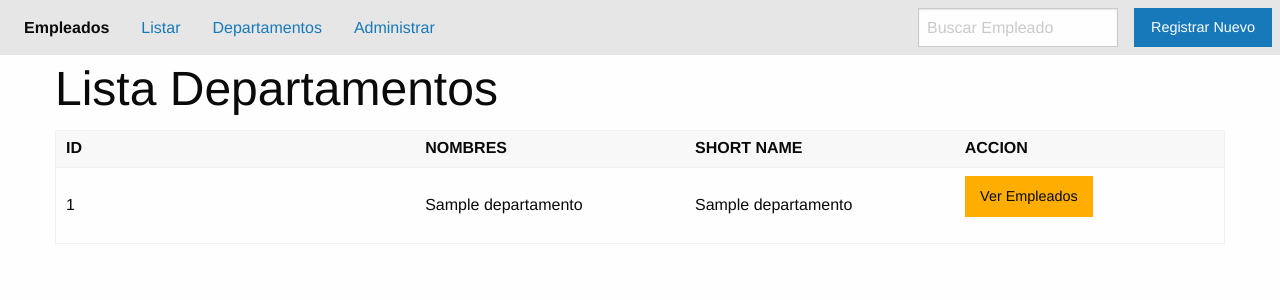
After one commit to supereze/empleado, a Django app: template templates/departamento/lista.html in a window 1280 px wide. The commit adds this page. Shown: the top 300 px of the page. Run offline with Django 3.2, Linux system fonts and the light colour scheme; the template is opened without the code that fills it: most values are stand-ins (such as "Sample title", 1, 10 or a date in 2020); some libraries are stand-ins or nearby versions.

Commit message:
[feat] department view

```diff
--- a/applications/departamento/models.py
+++ b/applications/departamento/models.py
@@ -2,7 +2,8 @@ from django.db import models
 
 # Create your models here.
 class Departamento(models.Model):
-    name = models.CharField('Nombre', max_length=50, editable=False)
+    #name = models.CharField('Nombre', max_length=50, editable=False)
+    name = models.CharField('Nombre', max_length=50)
     short_name = models.CharField('Nombre Corto', max_length=20, unique=True)
     anulate = models.BooleanField('Anulado', default=False)
 
--- a/applications/departamento/urls.py
+++ b/applications/departamento/urls.py
@@ -2,6 +2,9 @@ from django.contrib import admin
 from django.urls import path
 from . import views
 
+app_name = "departamento_app"
+
 urlpatterns = [
+    path('departamento-lista/', views.DepartamentoListView.as_view(), name='departamento_list'),
     path('new-departamento/', views.NewDepartamentoView.as_view(), name='nuevo_departamento'),
 ]
--- /dev/null
+++ b/templates/departamento/lista.html
@@ -0,0 +1,36 @@
+{% extends 'base.html' %}
+
+{% block titulo %}
+    Lista Departamentos
+{% endblock titulo %}
+
+{% block content %}
+    {% include 'includes/header.html' %}
+    <div class="grid-container">
+        <div class="grid-x">
+            <h1 class="cell">Lista Departamentos</h1>
+            <div class="cell">
+                <table>
+                    <thead>
+                        <tr>
+                            <th width="200">ID</th>
+                            <th width="150">NOMBRES</th>
+                            <th width="150">SHORT NAME</th>
+                            <th width="150">ACCION</th>
+                        </tr>
+                    </thead>
+                    <tbody>
+                        {% for d in departamentos %}
+                            <tr>
+                                <td>{{d.id}}</td>
+                                <td>{{d.name}}</td>
+                                <td>{{d.short_name}}</td>
+                                <td><a class="button warning" href="{% url 'persona_app:empleado_detail' d.id %}">Ver Empleados</a></td>
+                            </tr>
+                        {% endfor %}
+                    </tbody>
+                </table>
+            </div>
+        </div>
+    </div>
+{% endblock content %}
--- a/templates/includes/header.html
+++ b/templates/includes/header.html
@@ -3,7 +3,7 @@
         <ul class="dropdown menu" data-dropdown-menu>
         <li class="menu-text">Empleados</li>
         <li><a href="{% url 'persona_app:empleados_all' %}">Listar</a></li>
-        <li><a href="#">Departamentos</a></li>
+        <li><a href="{% url 'departamento_app:departamento_list' %}">Departamentos</a></li>
         <li><a href="#">Administrar</a></li>
         </ul>
     </div>
```
Also changed, not shown: applications/departamento/views.py (+9 -1 lines).
